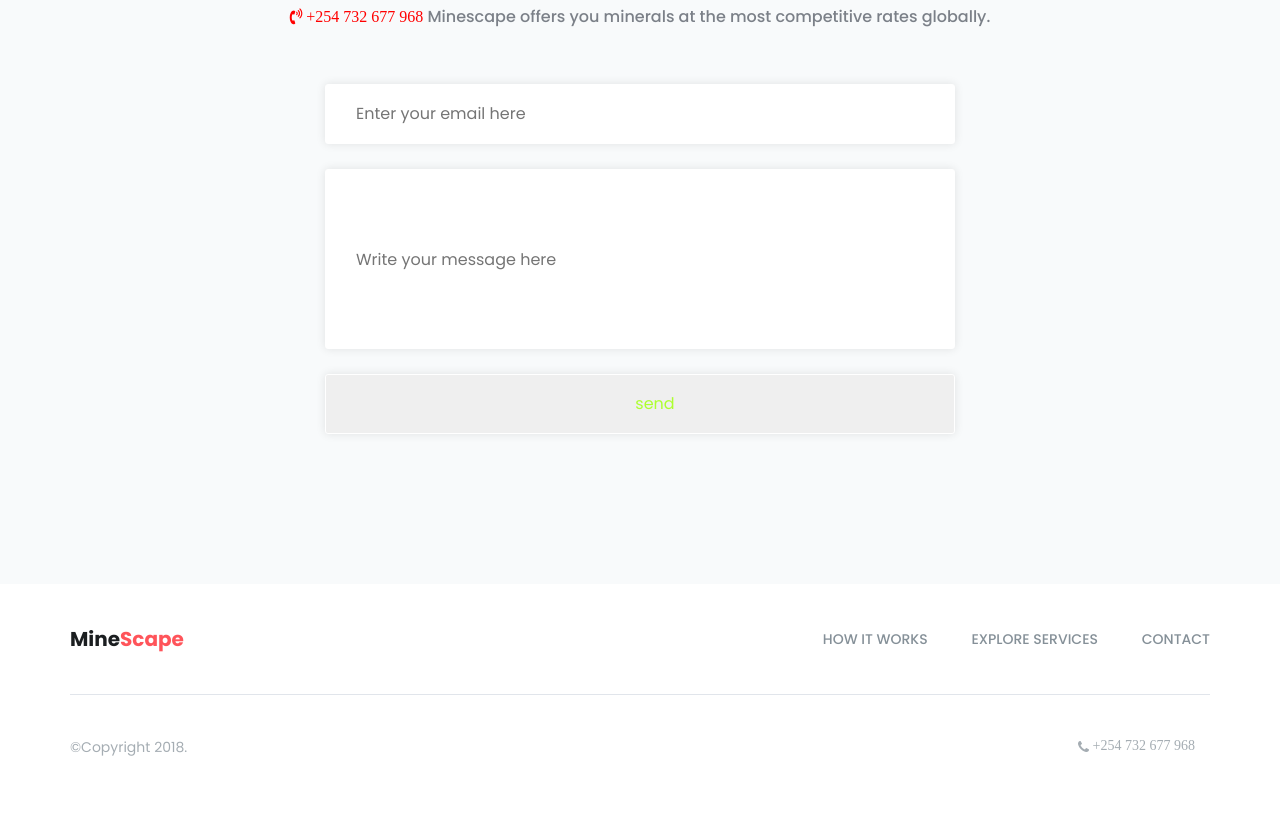
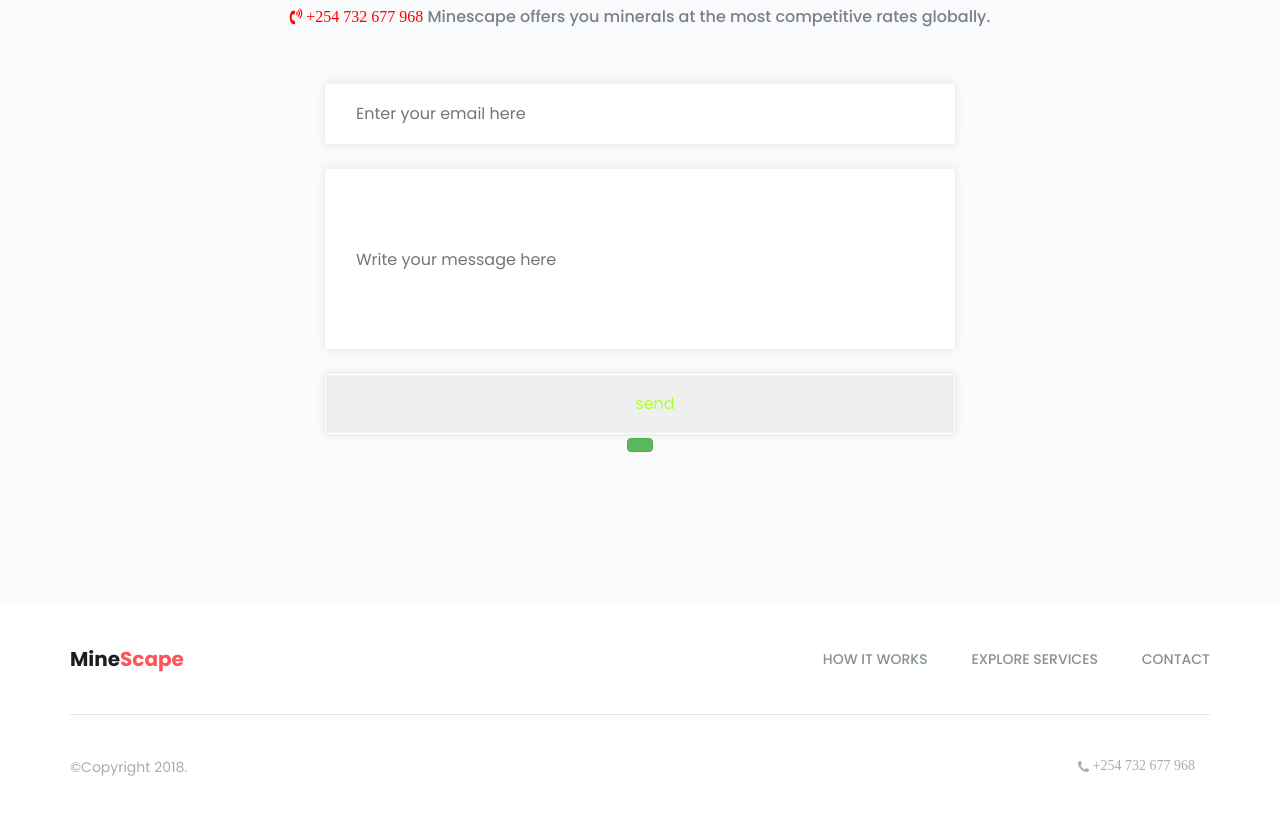
Before and after one commit to joshuaosoro/minerals, a plain HTML site: page index.html in a window 1280 px wide. Shown: the part 3477-4291 px from the top of the page. Drawn offline with nearby package versions, Linux system fonts and the light colour scheme.

Commit message:
Add class btn btn-success

```diff
--- a/index.html
+++ b/index.html
@@ -752,7 +752,7 @@
 								<p></br>
 								<input style="color: greenyellow;" type="submit" class="subscription-input-form subscription-input-form" value="send">
 								</p>
-								<p id="my-form-status" style="color: green"></p>
+								<p id="my-form-status" class="btn btn-success"></p>
 								<!--<button class="appsLand-btn subscribe-btn" onclick="window.location.href='#'">
 									creat account
 								</button>-->
```
